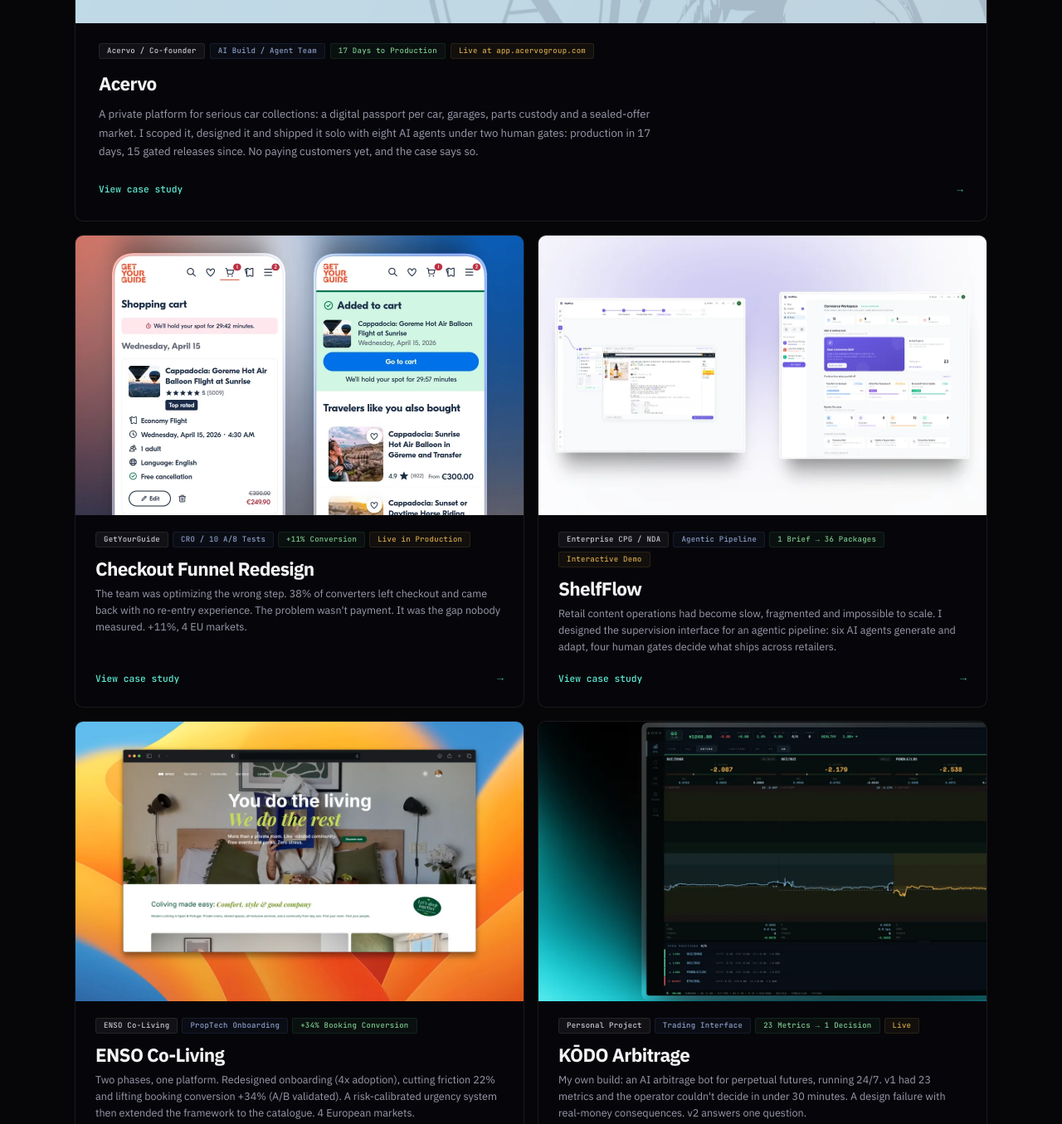
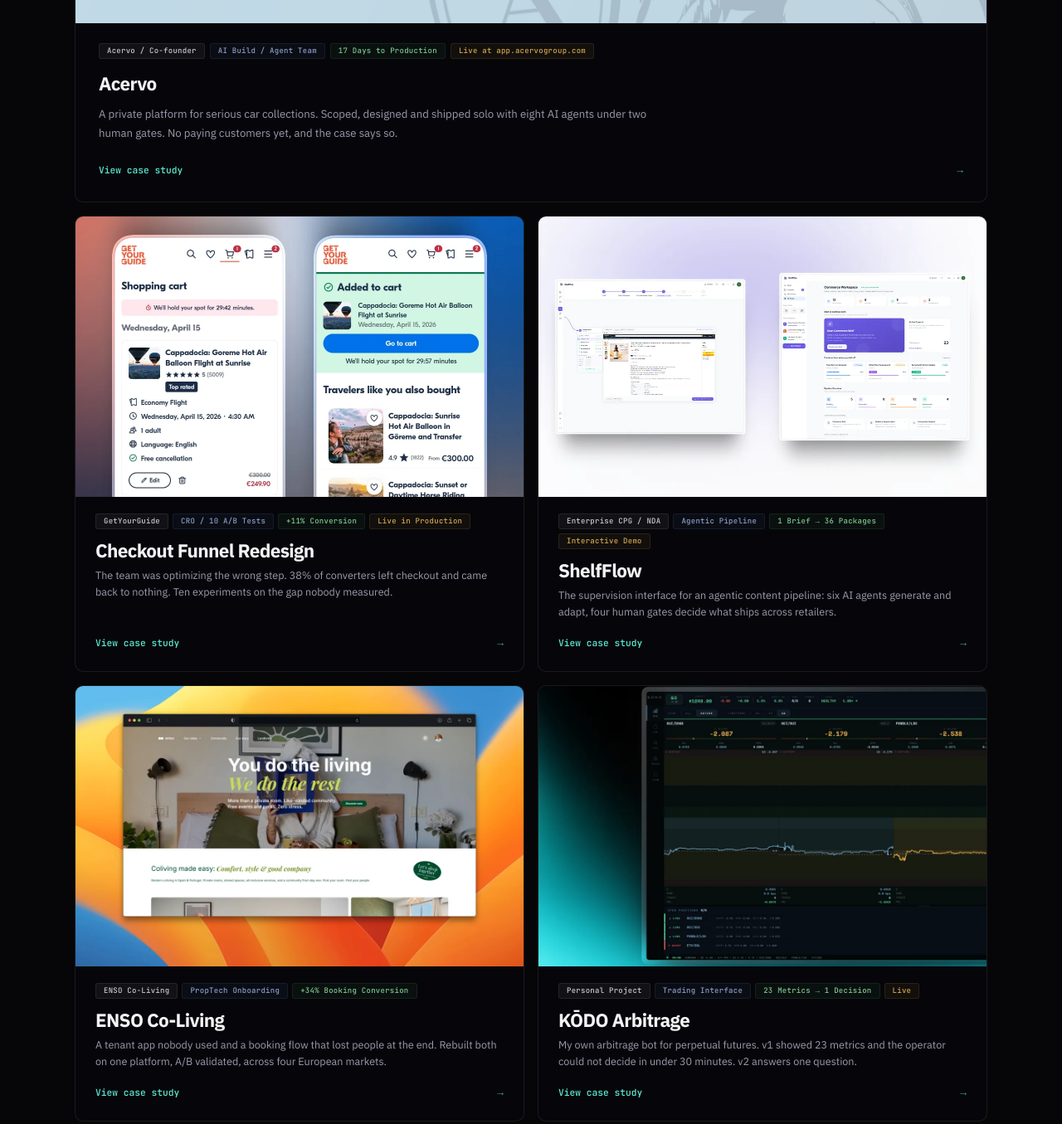
Before and after one commit to inigoangulo93/inigoangulo.github.io, a plain HTML site: page index.html in a window 1280 px wide. Shown: the part 3100-4455 px from the top of the page at 83% size. Drawn offline with Linux system fonts and the light colour scheme; animation ran at ten frames a second; a script that the page names is missing.

Commit message:
Work cards: half the description, the chips and the image carry the rest
Co-Authored-By: Claude Fable 5.1 <noreply@anthropic.com>
Claude-Session: https://claude.ai/code/session_01HvDhLU7zv1GEaTFUNL8YVh

```diff
--- a/index.html
+++ b/index.html
@@ -884,13 +884,13 @@ window.addEventListener('DOMContentLoaded',function(){
 
 <div class="layer layer--raised"><div class="mx"><div class="sh"><span>// work</span></div>
 <div class="cards">
-<a href="work/acervo.html" class="cd cd--f cd--1"><div class="cd__img"><img src="img/acervo-card.webp" width="2374" height="1118" decoding="async" alt="Acervo private automotive collections" style="width:100%;height:100%;object-fit:cover;object-position:center;position:absolute;inset:0"></div><div class="cd__body"><div class="cd__type"><span class="cd__tag cd__tag--who">Acervo / Co-founder</span><span class="cd__tag cd__tag--what">AI Build / Agent Team</span><span class="cd__tag cd__tag--result">17 Days to Production</span><span class="cd__tag cd__tag--live">Live at app.acervogroup.com</span></div><h3 class="cd__name">Acervo</h3><p class="cd__desc">A private platform for serious car collections: a digital passport per car, garages, parts custody and a sealed-offer market. I scoped it, designed it and shipped it solo with eight AI agents under two human gates: production in 17 days, 15 gated releases since. No paying customers yet, and the case says so.</p><div class="cd__foot"><span class="cd__yr">View case study</span><span class="cd__go">&#8594;</span></div></div></a>
-<a href="work/checkout.html" class="cd cd--3"><div class="cd__img"><img src="img/gyg-card.webp" width="1080" height="1440" decoding="async" loading="lazy" alt="GetYourGuide checkout redesign" style="width:100%;height:100%;object-fit:cover;object-position:center 30%;position:absolute;inset:0"></div><div class="cd__body"><div class="cd__type"><span class="cd__tag cd__tag--who">GetYourGuide</span><span class="cd__tag cd__tag--what">CRO / 10 A/B Tests</span><span class="cd__tag cd__tag--result">+11% Conversion</span><span class="cd__tag cd__tag--live">Live in Production</span></div><h3 class="cd__name">Checkout Funnel Redesign</h3><p class="cd__desc">The team was optimizing the wrong step. 38% of converters left checkout and came back with no re-entry experience. The problem wasn't payment. It was the gap nobody measured. +11%, 4 EU markets.</p><div class="cd__foot"><span class="cd__yr">View case study</span><span class="cd__go">&#8594;</span></div></div></a>
-<a href="work/shelfflow.html" class="cd cd--5"><div class="cd__img"><img src="img/shelfflow/cover-card.webp" width="1200" height="675" decoding="async" alt="ShelfFlow platform overview" style="width:100%;height:100%;object-fit:cover;object-position:center;position:absolute;inset:0"></div><div class="cd__body"><div class="cd__type"><span class="cd__tag cd__tag--who">Enterprise CPG / NDA</span><span class="cd__tag cd__tag--what">Agentic Pipeline</span><span class="cd__tag cd__tag--result">1 Brief &#8594; 36 Packages</span><span class="cd__tag cd__tag--live">Interactive Demo</span></div><h3 class="cd__name">ShelfFlow</h3><p class="cd__desc">Retail content operations had become slow, fragmented and impossible to scale. I designed the supervision interface for an agentic pipeline: six AI agents generate and adapt, four human gates decide what ships across retailers.</p><div class="cd__foot"><span class="cd__yr">View case study</span><span class="cd__go">&#8594;</span></div></div></a>
+<a href="work/acervo.html" class="cd cd--f cd--1"><div class="cd__img"><img src="img/acervo-card.webp" width="2374" height="1118" decoding="async" alt="Acervo private automotive collections" style="width:100%;height:100%;object-fit:cover;object-position:center;position:absolute;inset:0"></div><div class="cd__body"><div class="cd__type"><span class="cd__tag cd__tag--who">Acervo / Co-founder</span><span class="cd__tag cd__tag--what">AI Build / Agent Team</span><span class="cd__tag cd__tag--result">17 Days to Production</span><span class="cd__tag cd__tag--live">Live at app.acervogroup.com</span></div><h3 class="cd__name">Acervo</h3><p class="cd__desc">A private platform for serious car collections. Scoped, designed and shipped solo with eight AI agents under two human gates. No paying customers yet, and the case says so.</p><div class="cd__foot"><span class="cd__yr">View case study</span><span class="cd__go">&#8594;</span></div></div></a>
+<a href="work/checkout.html" class="cd cd--3"><div class="cd__img"><img src="img/gyg-card.webp" width="1080" height="1440" decoding="async" loading="lazy" alt="GetYourGuide checkout redesign" style="width:100%;height:100%;object-fit:cover;object-position:center 30%;position:absolute;inset:0"></div><div class="cd__body"><div class="cd__type"><span class="cd__tag cd__tag--who">GetYourGuide</span><span class="cd__tag cd__tag--what">CRO / 10 A/B Tests</span><span class="cd__tag cd__tag--result">+11% Conversion</span><span class="cd__tag cd__tag--live">Live in Production</span></div><h3 class="cd__name">Checkout Funnel Redesign</h3><p class="cd__desc">The team was optimizing the wrong step. 38% of converters left checkout and came back to nothing. Ten experiments on the gap nobody measured.</p><div class="cd__foot"><span class="cd__yr">View case study</span><span class="cd__go">&#8594;</span></div></div></a>
+<a href="work/shelfflow.html" class="cd cd--5"><div class="cd__img"><img src="img/shelfflow/cover-card.webp" width="1200" height="675" decoding="async" alt="ShelfFlow platform overview" style="width:100%;height:100%;object-fit:cover;object-position:center;position:absolute;inset:0"></div><div class="cd__body"><div class="cd__type"><span class="cd__tag cd__tag--who">Enterprise CPG / NDA</span><span class="cd__tag cd__tag--what">Agentic Pipeline</span><span class="cd__tag cd__tag--result">1 Brief &#8594; 36 Packages</span><span class="cd__tag cd__tag--live">Interactive Demo</span></div><h3 class="cd__name">ShelfFlow</h3><p class="cd__desc">The supervision interface for an agentic content pipeline: six AI agents generate and adapt, four human gates decide what ships across retailers.</p><div class="cd__foot"><span class="cd__yr">View case study</span><span class="cd__go">&#8594;</span></div></div></a>
 <div class="cards__side">
-<a href="work/enso.html" class="cd cd--4"><div class="cd__img"><img src="img/enso-card.webp" width="1200" height="960" decoding="async" loading="lazy" alt="ENSO Co-Living" style="width:100%;height:100%;object-fit:cover;position:absolute;inset:0"></div><div class="cd__body"><div class="cd__type"><span class="cd__tag cd__tag--who">ENSO Co-Living</span><span class="cd__tag cd__tag--what">PropTech Onboarding</span><span class="cd__tag cd__tag--result">+34% Booking Conversion</span></div><h3 class="cd__name">ENSO Co-Living</h3><p class="cd__desc">Two phases, one platform. Redesigned onboarding (4x adoption), cutting friction 22% and lifting booking conversion +34% (A/B validated). A risk-calibrated urgency system then extended the framework to the catalogue. 4 European markets.</p><div class="cd__foot"><span class="cd__yr">View case study</span><span class="cd__go">&#8594;</span></div></div></a>
-<a href="work/kodo.html" class="cd cd--2"><div class="cd__img"><img src="img/kodo/thumbnail-card.webp" width="1200" height="900" decoding="async" loading="lazy" alt="KŌDO Arbitrage trading interface" style="width:100%;height:100%;object-fit:cover;position:absolute;inset:0"></div><div class="cd__body"><div class="cd__type"><span class="cd__tag cd__tag--who">Personal Project</span><span class="cd__tag cd__tag--what">Trading Interface</span><span class="cd__tag cd__tag--result">23 Metrics &#8594; 1 Decision</span><span class="cd__tag cd__tag--live">Live</span></div><h3 class="cd__name">KŌDO Arbitrage</h3><p class="cd__desc">My own build: an AI arbitrage bot for perpetual futures, running 24/7. v1 had 23 metrics and the operator couldn't decide in under 30 minutes. A design failure with real-money consequences. v2 answers one question.</p><div class="cd__foot"><span class="cd__yr">View case study</span><span class="cd__go">&#8594;</span></div></div></a>
-<a href="work/retailnorm.html" class="cd cd--1"><div class="cd__img"><img src="img/retailnorm-card.webp" width="1200" height="675" decoding="async" loading="lazy" alt="RetailNorm dashboard" style="width:100%;height:100%;object-fit:cover;position:absolute;inset:0"></div><div class="cd__body"><div class="cd__type"><span class="cd__tag cd__tag--who">Personal Product</span><span class="cd__tag cd__tag--what">Retail Media Analytics</span><span class="cd__tag cd__tag--result">40x Reporting Speed</span><span class="cd__tag cd__tag--live">Live</span></div><h3 class="cd__name">RetailNorm</h3><p class="cd__desc">Cross-platform retail media analytics. Normalized incomparable ROAS data into a single trustworthy view. 40x faster reporting, executive and technical views.</p><div class="cd__foot"><span class="cd__yr">View case study</span><span class="cd__go">&#8594;</span></div></div></a>
+<a href="work/enso.html" class="cd cd--4"><div class="cd__img"><img src="img/enso-card.webp" width="1200" height="960" decoding="async" loading="lazy" alt="ENSO Co-Living" style="width:100%;height:100%;object-fit:cover;position:absolute;inset:0"></div><div class="cd__body"><div class="cd__type"><span class="cd__tag cd__tag--who">ENSO Co-Living</span><span class="cd__tag cd__tag--what">PropTech Onboarding</span><span class="cd__tag cd__tag--result">+34% Booking Conversion</span></div><h3 class="cd__name">ENSO Co-Living</h3><p class="cd__desc">A tenant app nobody used and a booking flow that lost people at the end. Rebuilt both on one platform, A/B validated, across four European markets.</p><div class="cd__foot"><span class="cd__yr">View case study</span><span class="cd__go">&#8594;</span></div></div></a>
+<a href="work/kodo.html" class="cd cd--2"><div class="cd__img"><img src="img/kodo/thumbnail-card.webp" width="1200" height="900" decoding="async" loading="lazy" alt="KŌDO Arbitrage trading interface" style="width:100%;height:100%;object-fit:cover;position:absolute;inset:0"></div><div class="cd__body"><div class="cd__type"><span class="cd__tag cd__tag--who">Personal Project</span><span class="cd__tag cd__tag--what">Trading Interface</span><span class="cd__tag cd__tag--result">23 Metrics &#8594; 1 Decision</span><span class="cd__tag cd__tag--live">Live</span></div><h3 class="cd__name">KŌDO Arbitrage</h3><p class="cd__desc">My own arbitrage bot for perpetual futures. v1 showed 23 metrics and the operator could not decide in under 30 minutes. v2 answers one question.</p><div class="cd__foot"><span class="cd__yr">View case study</span><span class="cd__go">&#8594;</span></div></div></a>
+<a href="work/retailnorm.html" class="cd cd--1"><div class="cd__img"><img src="img/retailnorm-card.webp" width="1200" height="675" decoding="async" loading="lazy" alt="RetailNorm dashboard" style="width:100%;height:100%;object-fit:cover;position:absolute;inset:0"></div><div class="cd__body"><div class="cd__type"><span class="cd__tag cd__tag--who">Personal Product</span><span class="cd__tag cd__tag--what">Retail Media Analytics</span><span class="cd__tag cd__tag--result">40x Reporting Speed</span><span class="cd__tag cd__tag--live">Live</span></div><h3 class="cd__name">RetailNorm</h3><p class="cd__desc">Retail media analytics across platforms. Incomparable ROAS data normalized into one view that executives and analysts both trust.</p><div class="cd__foot"><span class="cd__yr">View case study</span><span class="cd__go">&#8594;</span></div></div></a>
 </div>
 </div></div></div>
 
```
